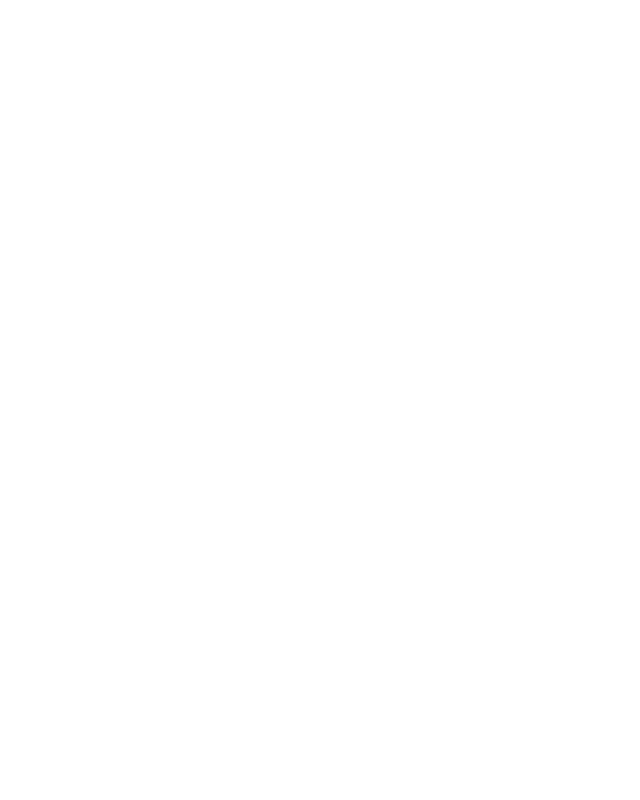
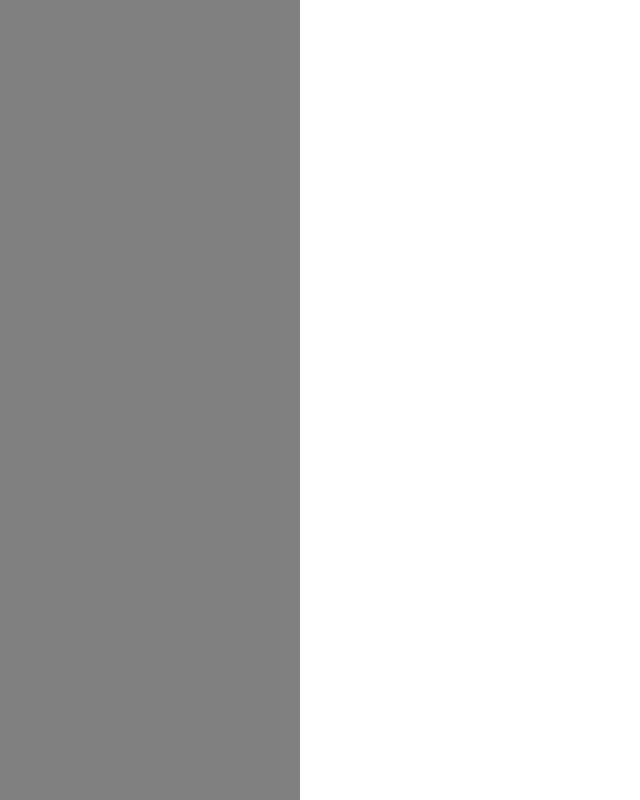
Before and after one commit to NadirovVladimir/Homework, a React (Vite) app: page / in a window 1280 px wide. Shown: the whole page, without its empty margins (0-640 px from the left). Built offline with nearby package versions, Linux system fonts and the light colour scheme.

Commit message:
created aside component

```diff
--- a/package.json
+++ b/package.json
@@ -9,8 +9,11 @@
     "preview": "vite preview"
   },
   "dependencies": {
+    "classnames": "^2.3.2",
     "react": "^18.2.0",
-    "react-dom": "^18.2.0"
+    "react-dom": "^18.2.0",
+    "sass": "^1.57.1",
+    "scss": "^0.2.4"
   },
   "devDependencies": {
     "@types/react": "^18.0.26",
--- a/src/App.jsx
+++ b/src/App.jsx
@@ -1,7 +1,10 @@
 import React, {Component} from "react";
+import { Aside } from "./components/Aside/Aside";
 
 export class App extends Component {
   render() {
-    return <div />;
+    return <div>
+      <Aside isOpen/>
+    </div>;
   }
 }
--- /dev/null
+++ b/src/components/Aside/Aside.jsx
@@ -0,0 +1,12 @@
+import React, { Component } from "react";
+import classNames from "classnames/bind";
+import styles from "./Aside.module.scss"
+
+const cx = classNames.bind(styles)
+
+export class Aside extends Component{
+    render(){
+        const {isOpen} = this.props
+        return <aside className={cx('aside',{aside_open:isOpen})} />
+    }
+}
--- /dev/null
+++ b/src/components/Aside/Aside.module.scss
@@ -0,0 +1,9 @@
+.aside{
+display: block;
+width: 300px;
+height: 100vh;
+background-color: gray;
+}
+.open{
+    display: block;
+}
--- /dev/null
+++ b/src/index.scss
@@ -0,0 +1,3 @@
+body{
+    margin: 0;
+}
--- a/src/main.jsx
+++ b/src/main.jsx
@@ -1,6 +1,7 @@
 import React from 'react'
 import ReactDOM from 'react-dom/client'
 import { App } from './App'
+import './index.scss'
 
 ReactDOM.createRoot(document.getElementById('root')).render(
     <App />
```
Also changed, not shown: 1 other file (tests, documents, lock files or other folders).
